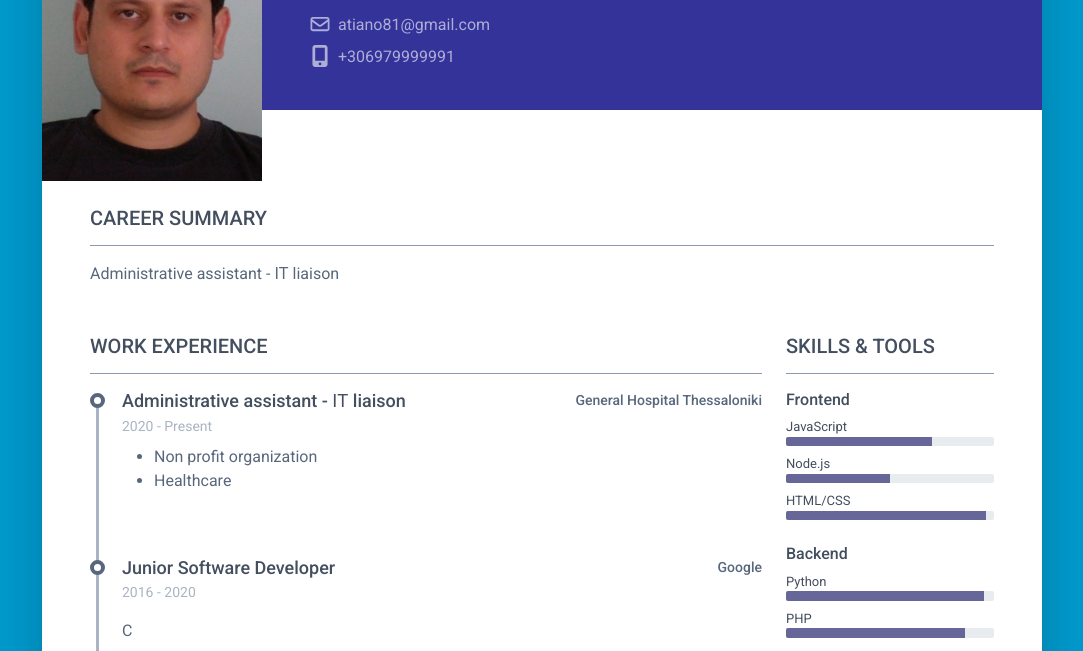
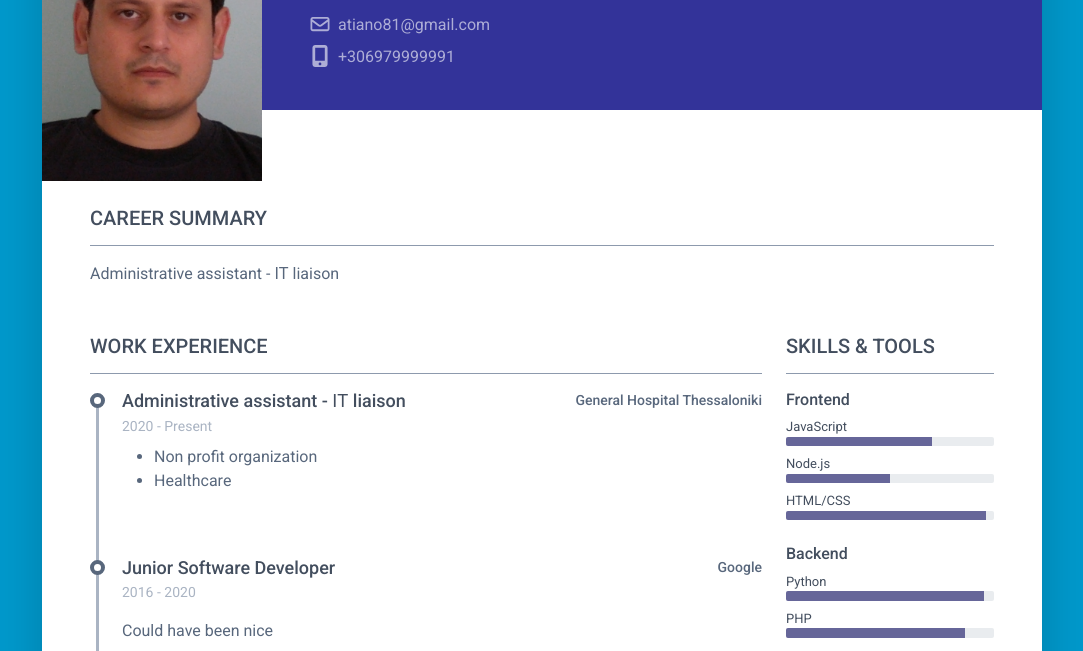
Before and after one commit to atsiano81/atiano81.github.io, a plain HTML site: page index.html in a window 1280 px wide. Shown: the part 140-791 px from the top of the page, without its empty margins (98-1181 px from the left). Drawn offline with Linux system fonts and the light colour scheme.

Commit message:
Update index.html

```diff
--- a/index.html
+++ b/index.html
@@ -100,7 +100,8 @@
 									    <div class="resume-timeline-item-desc">
 										    <p></p>
 										    <h4 class="resume-timeline-item-desc-heading font-weight-bold"></h4>
-										    <p>C</p>
+										    <p>Could have been nice</p>
+
 
 									    </div><!--//resume-timeline-item-desc-->
 
```
